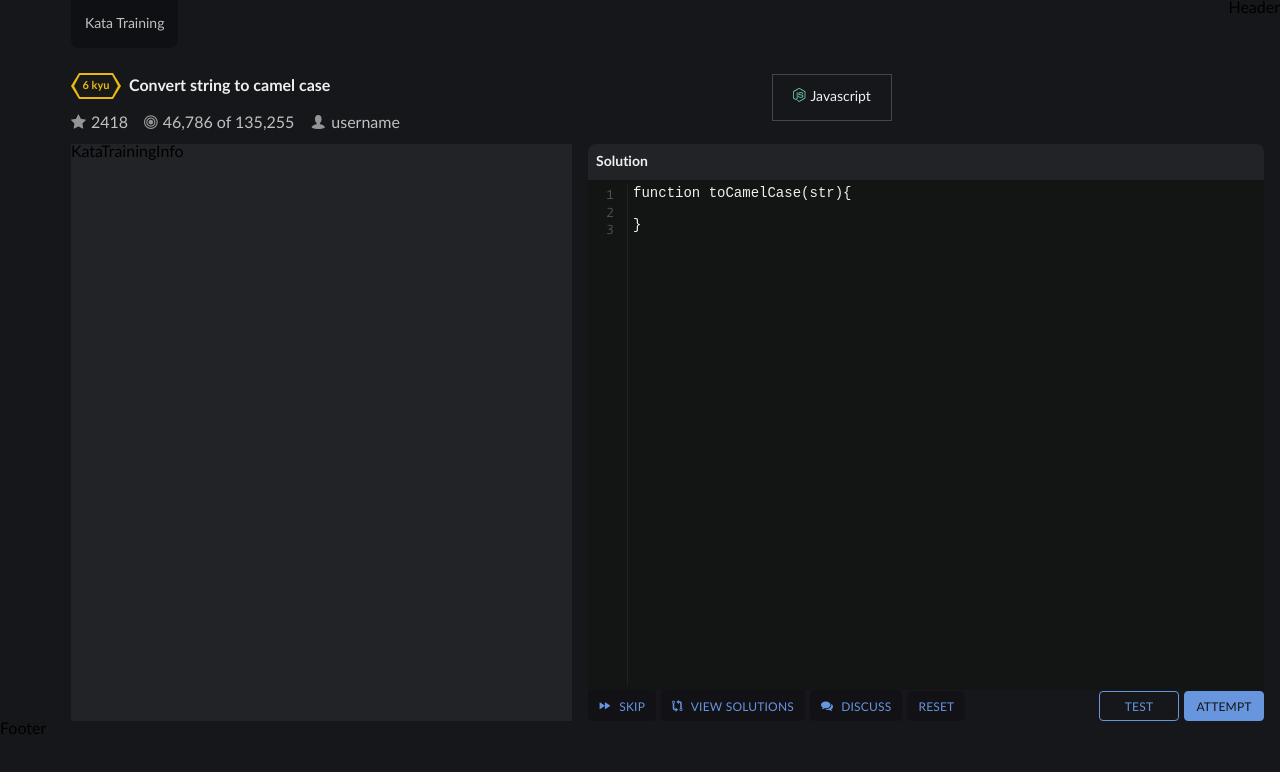
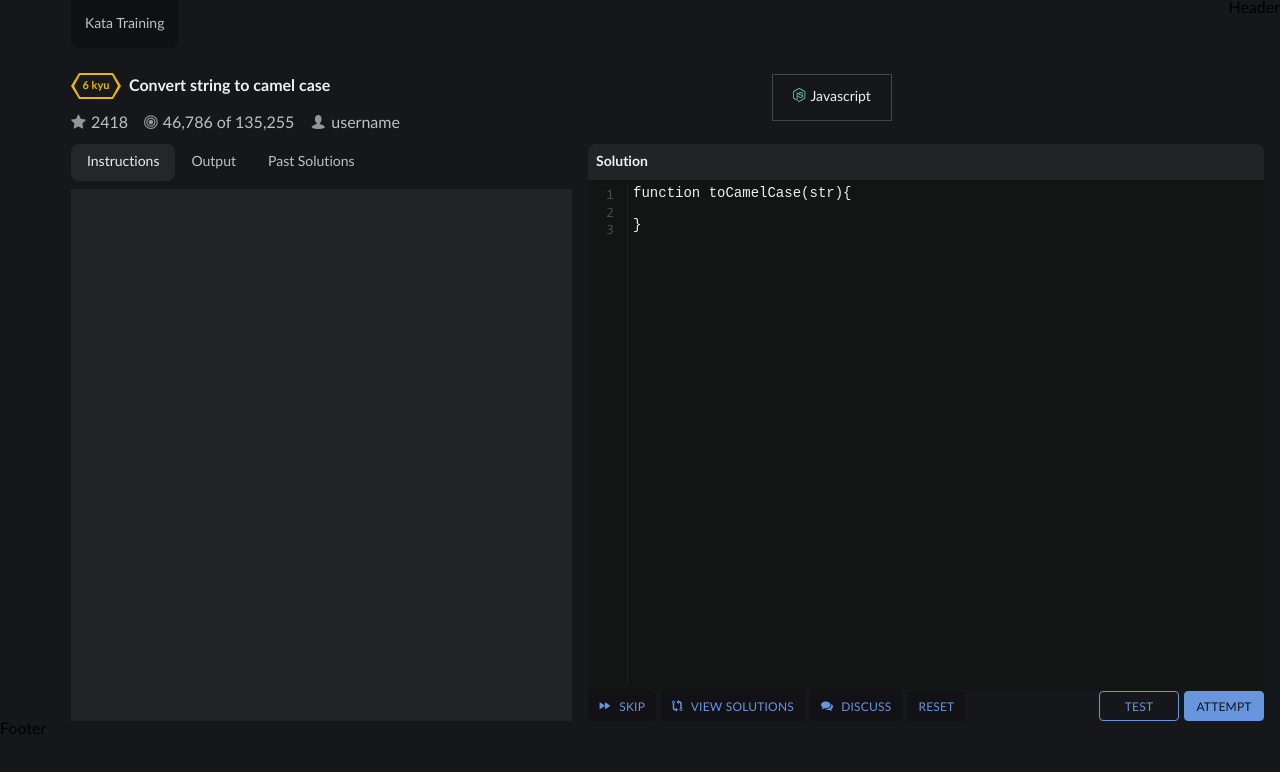
Before and after one commit to hel-sidoruk/rs-clone, a React (Vite) app: page /kata/2/train in a window 1280 px wide. Shown: the top 772 px of the page. Built offline with nearby package versions, Linux system fonts and the light colour scheme.

Commit message:
feat: add buttons in kata training info component

```diff
--- a/src/components/KataTraining/KataTrainingInfo.tsx
+++ b/src/components/KataTraining/KataTrainingInfo.tsx
@@ -1,5 +1,28 @@
-import React from 'react';
+import React, { useState } from 'react';
+
+const options = ['Instructions', 'Output', 'Past Solutions'];
 
 export const KataTrainingInfo = () => {
-  return <div className="kata-train__descr">KataTrainingInfo</div>;
+  const [active, setActive] = useState(options[0]);
+
+  const getClassname = (i: number) => {
+    return `controls__btn ${active === options[i] ? 'active' : ''}`;
+  };
+
+  return (
+    <div className="kata-train__info">
+      <div className="controls">
+        <button className={getClassname(0)} onClick={() => setActive(options[0])}>
+          Instructions
+        </button>
+        <button className={getClassname(1)} onClick={() => setActive(options[1])}>
+          Output
+        </button>
+        <button className={getClassname(2)} onClick={() => setActive(options[2])}>
+          Past Solutions
+        </button>
+      </div>
+      <div className="kata-train__descr"></div>
+    </div>
+  );
 };
--- a/src/scss/kata-train.scss
+++ b/src/scss/kata-train.scss
@@ -1,8 +1,32 @@
 .kata-train {
   display: flex;
-  &__descr {
+  &__info {
     width: 42%;
     margin-right: 16px;
+    display: flex;
+    flex-direction: column;
+    .controls {
+      margin-bottom: 8px;
+      &__btn {
+        padding: 8px 16px;
+        color: $grey;
+        border-radius: 8px;
+        transition: all .2s ease-in-out;
+        font-size: 14px;
+        line-height: 21px;
+        &:hover {
+          color: $blue;
+        }
+        &.active {
+          background-color: #ffffff10;
+          color: #ebebeb;
+          pointer-events: none;
+        }
+      }
+    }
+  }
+  &__descr {
+    flex-grow: 1;
     background-color: $section;
   }
   &__code {
```
